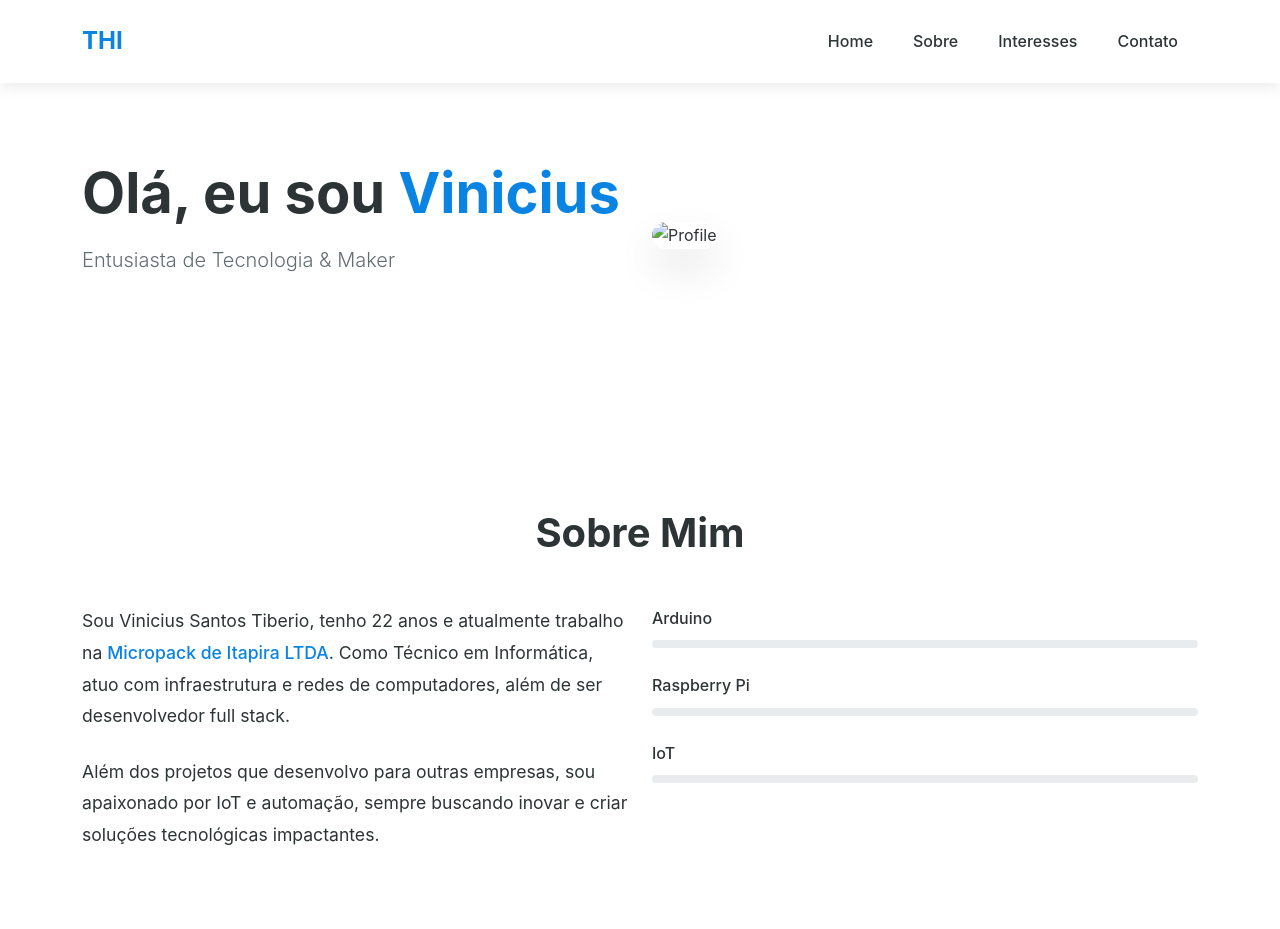
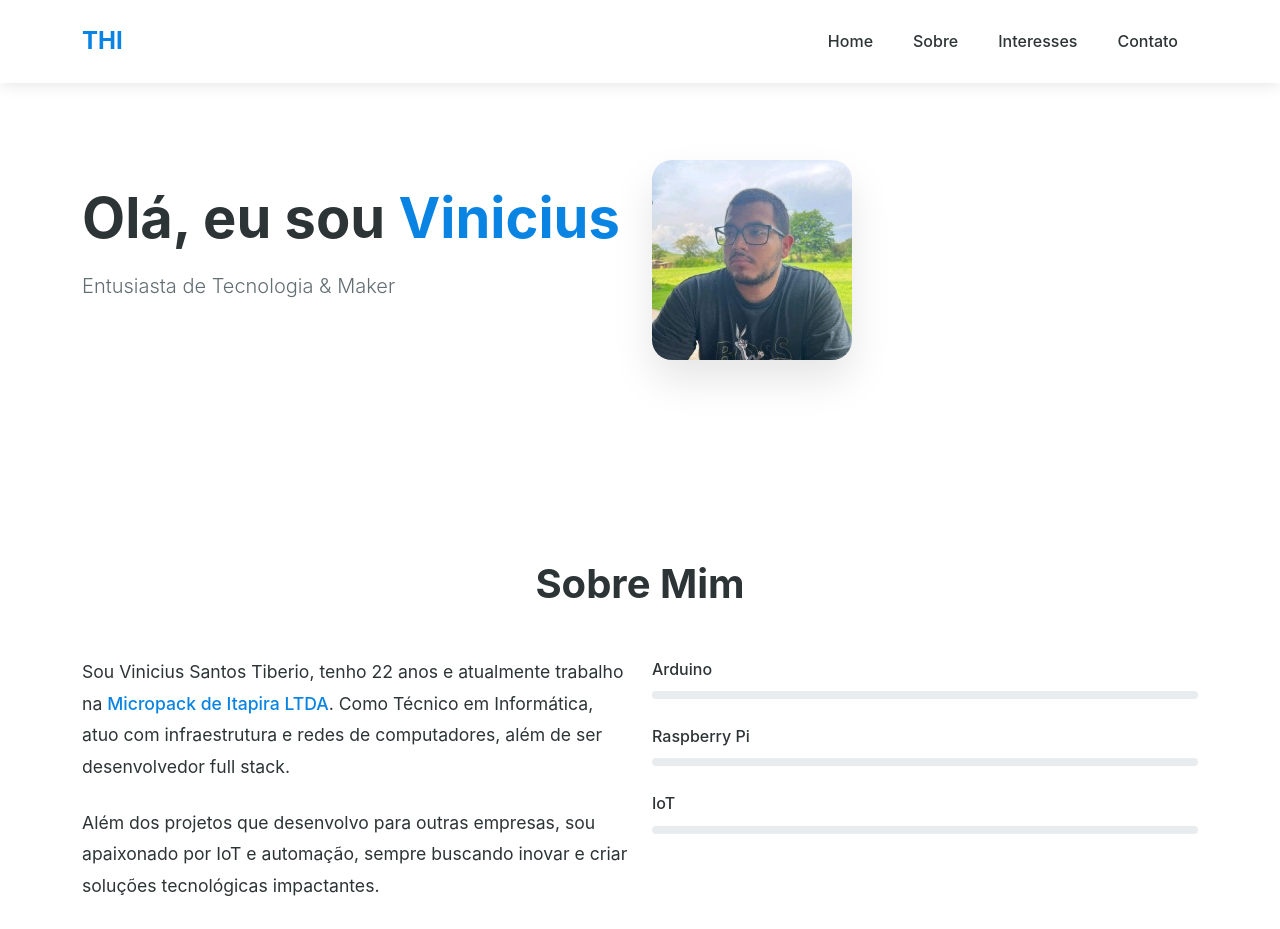
Before and after one commit to ViniciusThi/SitePessoal, a plain HTML site: page index.html in a window 1280 px wide. Shown: the top 929 px of the page. Drawn offline with nearby package versions, Linux system fonts and the light colour scheme; the site is published under a folder, as on GitHub Pages, so addresses that start at the root find nothing.

Commit message:
Update index.html

```diff
--- a/index.html
+++ b/index.html
@@ -55,7 +55,7 @@
                 </div>
                 <div class="col-lg-6">
 
-                    <img src="/IMG/thi.jpg" alt="Profile" class="img-fluid hero-img">
+                    <img src="IMG/thi.jpg" alt="Profile" class="img-fluid hero-img">
                 </div>
             </div>
         </div>
```
